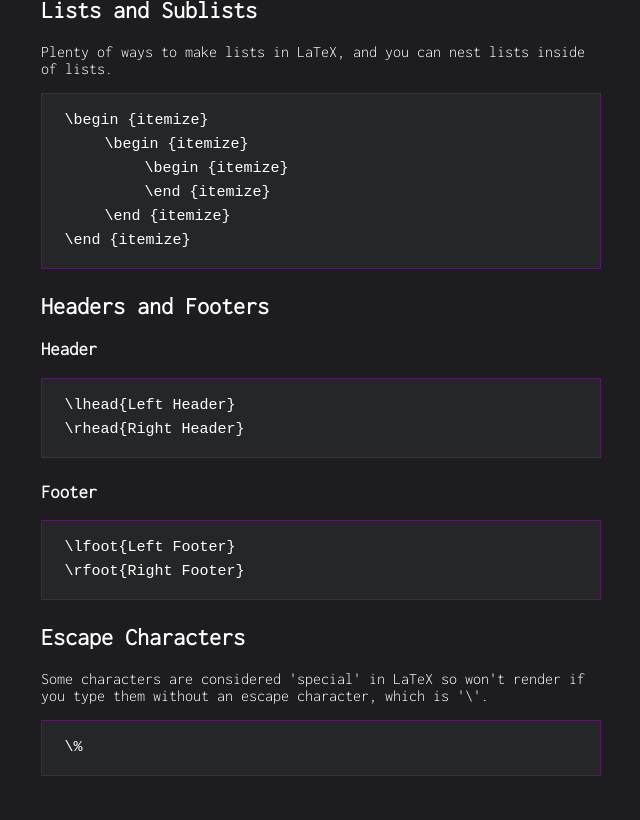
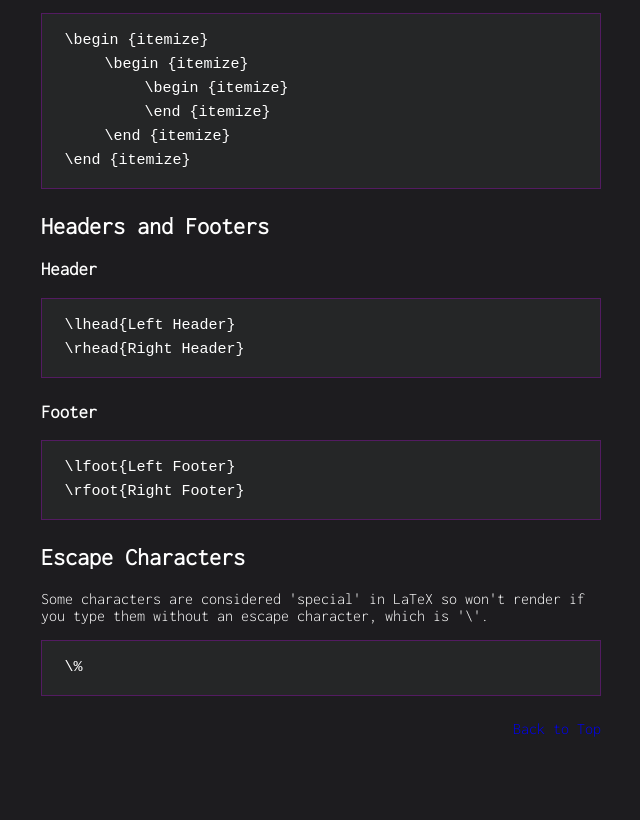
Before and after one commit to sacha505/new_website, a plain HTML site: page latex_guide.html in a window 1280 px wide. Shown: the part 2308-3128 px from the top of the page, without its empty margins (319-959 px from the left). Drawn offline with Linux system fonts and the light colour scheme.

Commit message:
resolved issue with css for jumping to top of page

```diff
--- a/latex_guide.html
+++ b/latex_guide.html
@@ -148,5 +148,9 @@
 
 </div>
 
+<div class="top">
+<a href="#">Back to Top</a>
+</div>
+
 </body>
 </html>
--- a/style.css
+++ b/style.css
@@ -40,7 +40,7 @@
     margin-left: auto;
     margin-right: auto;
     width: 35em;
-    padding-top: 75px;
+    padding-top: 50px;
 }
 
 .container {
@@ -92,7 +92,6 @@
     color: white;
     font-family: 'Inconsolata', monospace;
     display: flex;
-    height: 15em;
     align-items: center;
 
 }
@@ -117,3 +116,13 @@
   display: inline-block;
   margin-left: 40px;
 }
+
+.top{
+  color: rgb(157, 64, 219);
+  font-family: 'Inconsolata', monospace;
+  margin-left: auto;
+  margin-right: auto;
+  width: 35em;
+  text-align: right;
+  padding-bottom: 5em;
+}
```
Also changed, not shown: git_guide.html (+13 -0 lines), mobile.css (added), 1 other file.
